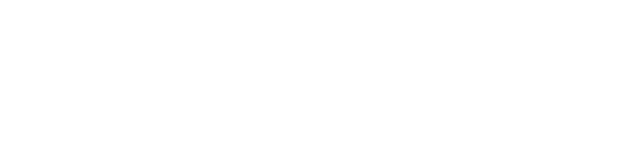
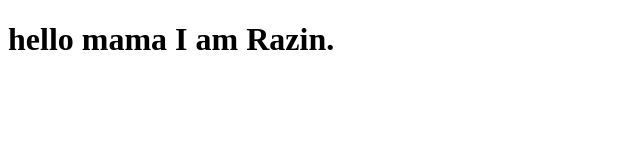
Before and after one commit to Razinn/my-first-website, a plain HTML site: page index.html in a window 1280 px wide. Shown: the whole page, without its empty margins (0-640 px from the left). Drawn offline with Linux system fonts and the light colour scheme.

Commit message:
adding a header

```diff
--- a/index.html
+++ b/index.html
@@ -6,6 +6,6 @@
     <title>hello</title>
 </head>
 <body>
-
+    <h1>hello mama I am Razin.</h1>
 </body>
 </html>
```
